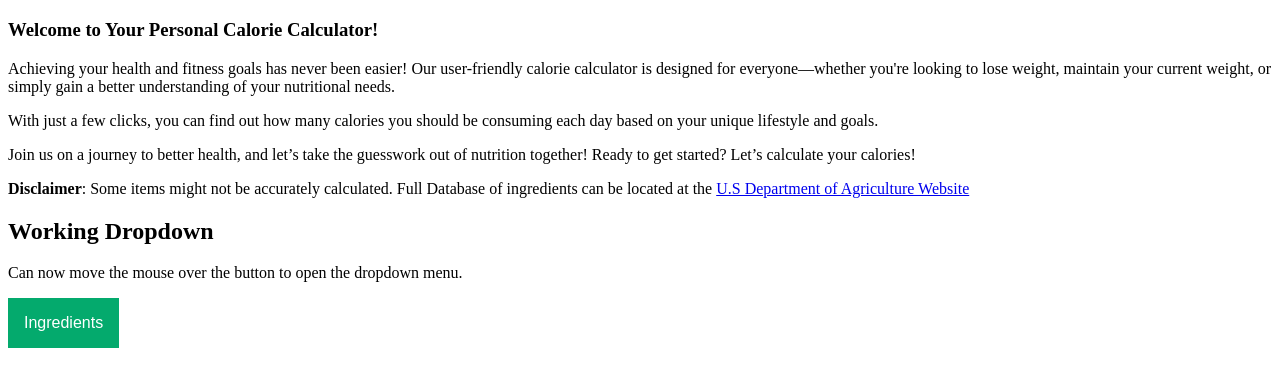
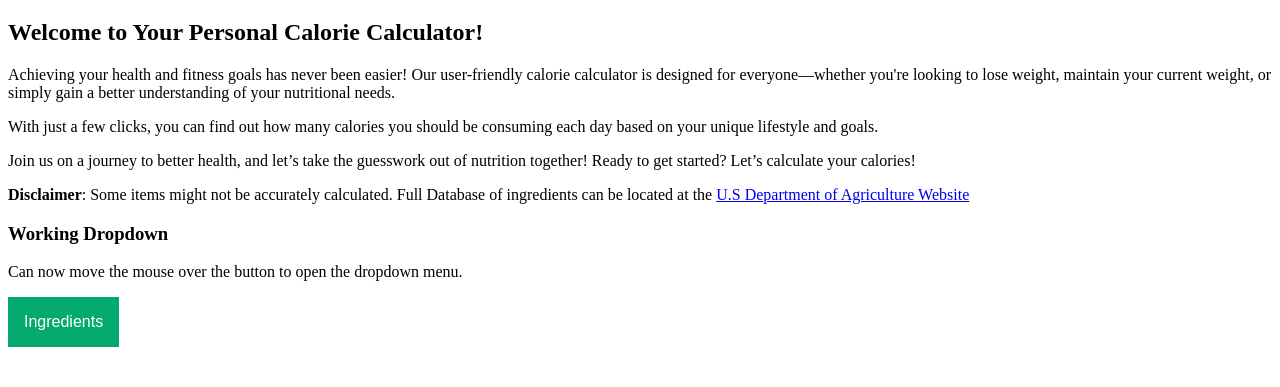
Before and after one commit to MaxDelatorre/WhatchaEating.github.io, a plain HTML site: page index.html in a window 1280 px wide. Shown: the part 61-448 px from the top of the page. Drawn offline with Linux system fonts and the light colour scheme.

Commit message:
Update index.html

```diff
--- a/index.html
+++ b/index.html
@@ -54,7 +54,7 @@
 <body>
 <h1 style="text-align: center;">Calorie Calculator</h1>
 
-<h3>Welcome to Your Personal Calorie Calculator!</h3>
+<h2>Welcome to Your Personal Calorie Calculator!</h2>
 
 <p>Achieving your health and fitness goals has never been easier! Our user-friendly calorie calculator is designed for everyone&mdash;whether you&#39;re looking to lose weight, maintain your current weight, or simply gain a better understanding of your nutritional needs.</p>
 
@@ -69,7 +69,7 @@
 
 <!-- End of comment: This Whole Code is the intro for the website -->
 
-<h2>Working Dropdown</h2>
+<h3>Working Dropdown</h3>
 <p>Can now move the mouse over the button to open the dropdown menu.</p>
 
 <div class="dropdown">
```
